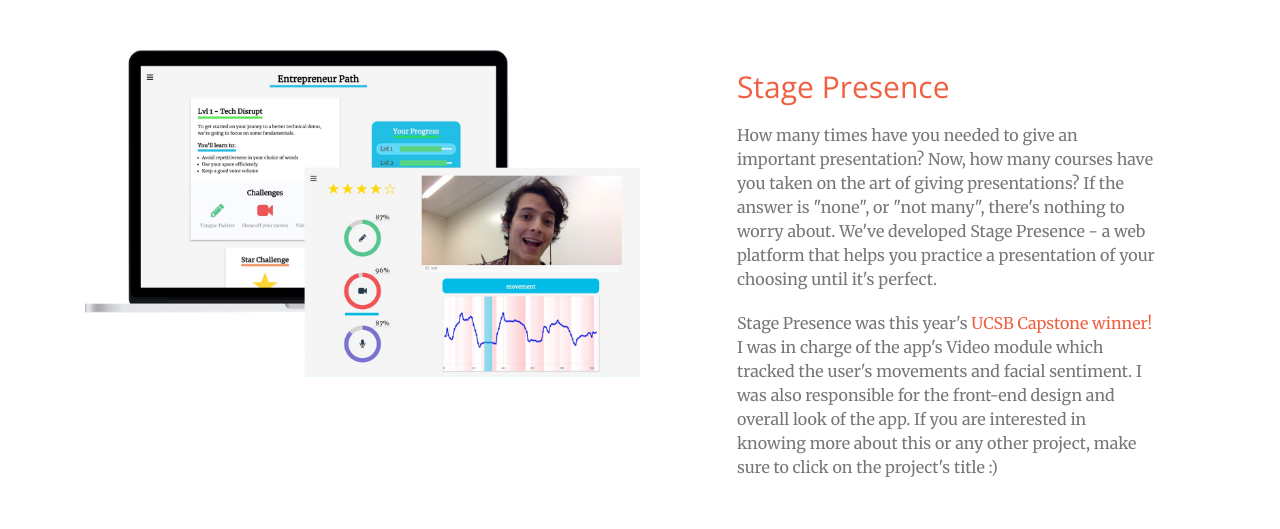
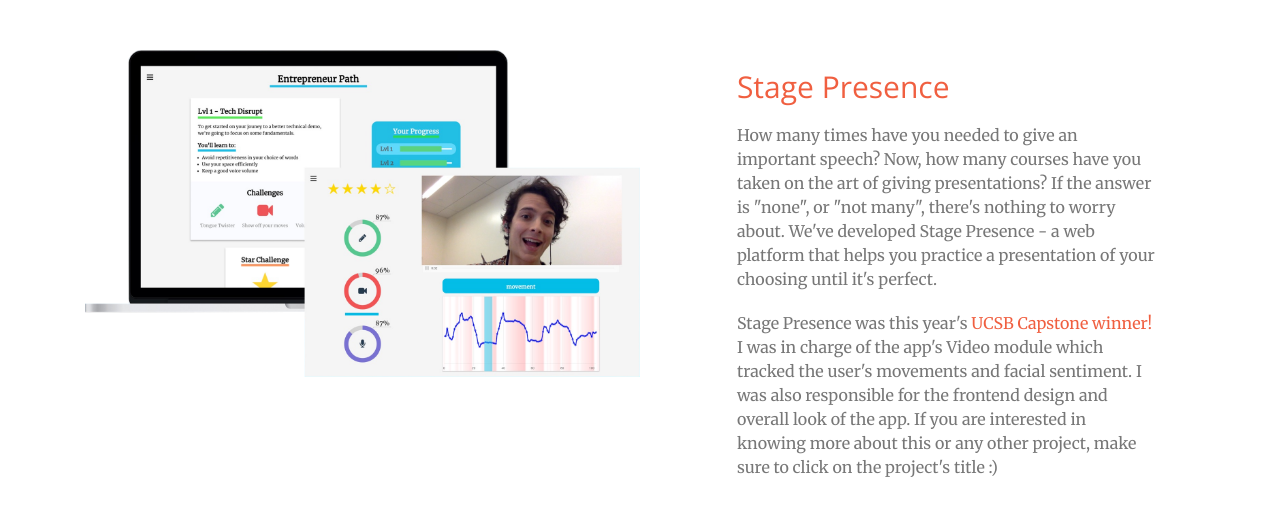
Before and after one commit to josuemy/MyWebsite, a plain HTML site: page index.html in a window 1280 px wide. Shown: the part 2240-2769 px from the top of the page. Drawn offline with nearby package versions, Linux system fonts and the light colour scheme.

Commit message:
change redundant word

```diff
--- a/index.html
+++ b/index.html
@@ -180,12 +180,12 @@
               <a target="_blank" href="https://youtu.be/VybGMZtXDdM?t=3947">Stage Presence</a>
             </h2>
             <p class="text-muted">
-              How many times have you needed to give an important presentation? Now, how many courses have you taken on the art of giving presentations?
+              How many times have you needed to give an important speech? Now, how many courses have you taken on the art of giving presentations?
               If the answer is "none", or "not many", there's nothing to worry about. We've developed Stage Presence - a web platform that helps you practice
               a presentation of your choosing until it's perfect. </p>
               <p class="text-muted">
                 Stage Presence was this year's <a target="_blank" href="https://youtu.be/6AsQZEqmdi0?t=315">UCSB Capstone winner!</a> I was in charge of
-                the app's Video module which tracked the user's movements and facial sentiment. I was also responsible for the front-end design and overall look of the app. If you are interested
+                the app's Video module which tracked the user's movements and facial sentiment. I was also responsible for the frontend design and overall look of the app. If you are interested
                 in knowing more about this or any other project, make sure to click on the project's title :)
               </p>
           </div>
```
